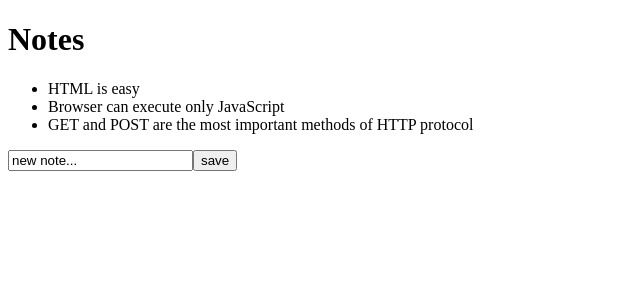
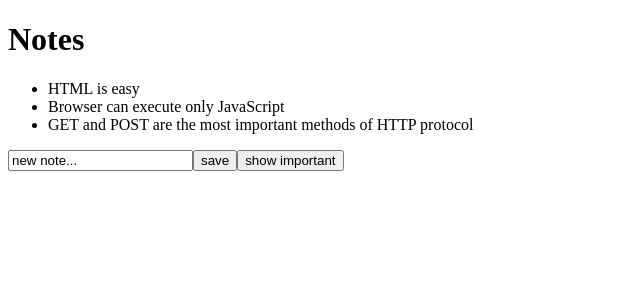
Before and after one commit to Pyth-n/full-stack, a React (Create React App) app in the folder part2/: page / in a window 1280 px wide. Shown: the top 300 px of the page, without its empty margins (0-640 px from the left). Built offline with nearby package versions, Linux system fonts and the light colour scheme.

Commit message:
Update App.js
toggle showAll boolean

```diff
--- a/part2/src/App.js
+++ b/part2/src/App.js
@@ -39,6 +39,9 @@ function App({ data }) {
       <form onSubmit={addNote}>
           <input value={newNote} onChange={handleNewNote} />
           <button type='submit'>save</button>
+          <button type='button' onClick={() => setShowAll(!showAll)}>
+            {showAll ? 'show important' : 'show all'}
+          </button>
       </form>
     </div>
   );
```
